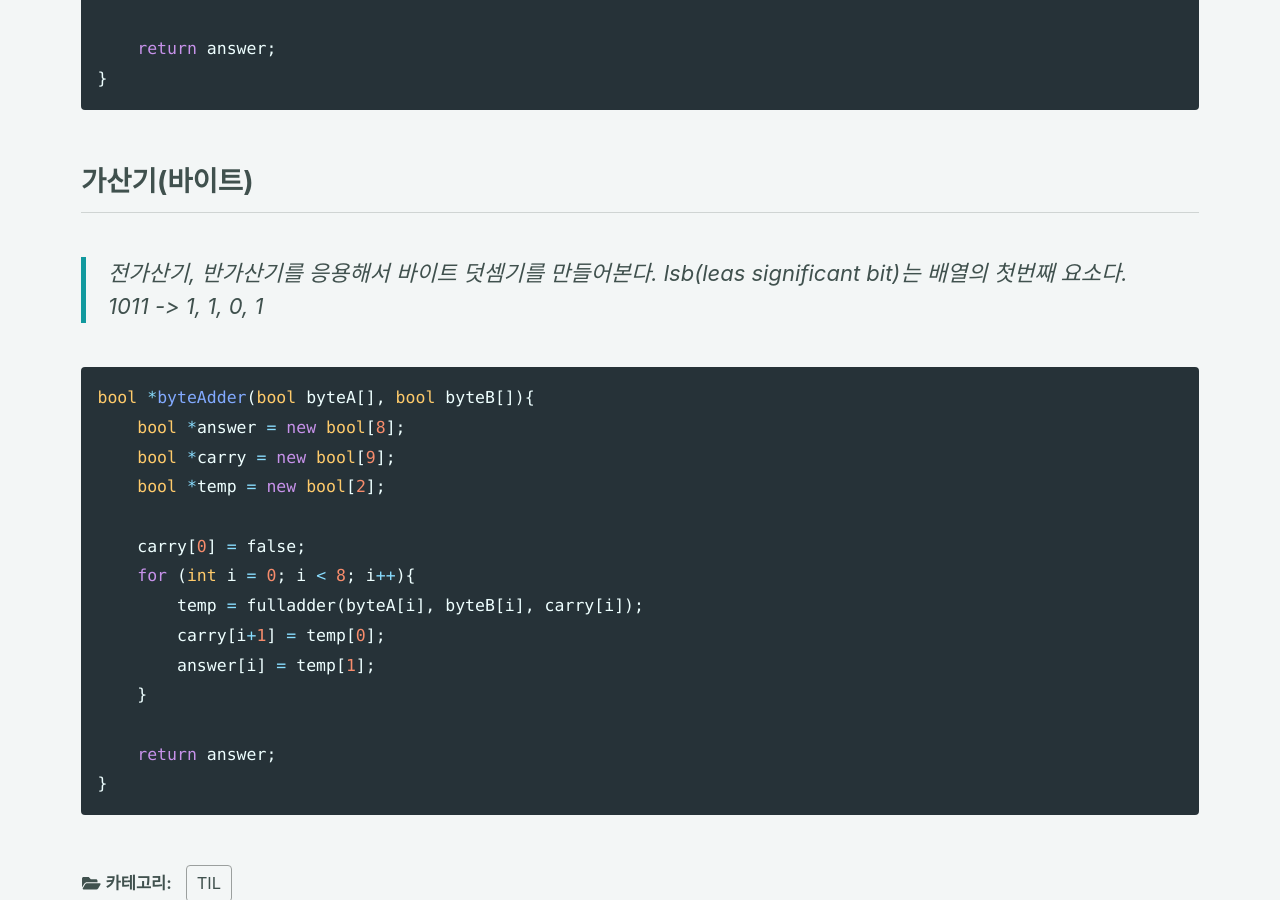
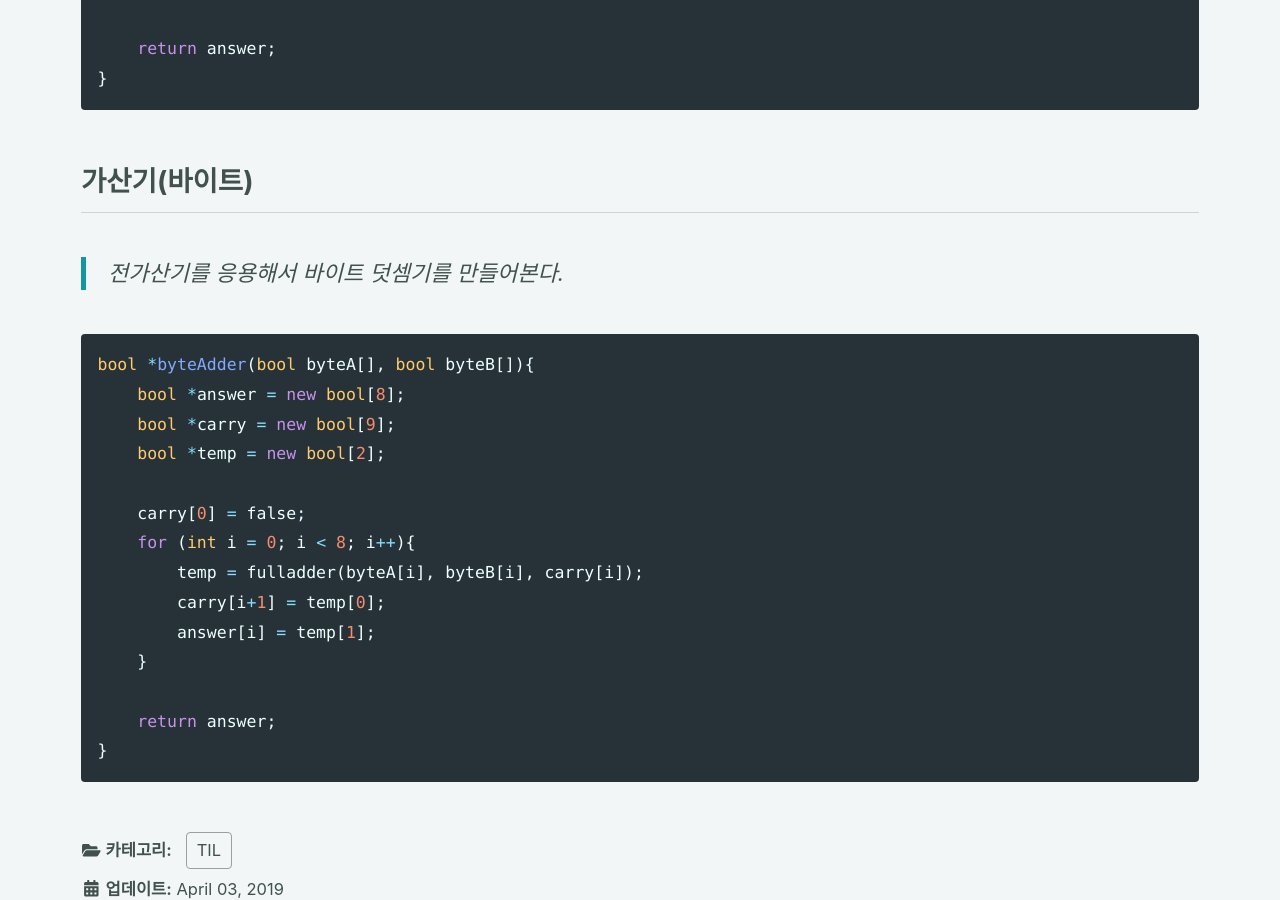
Before and after one commit to andole87/andole87.github.io, a Jekyll site: the page built from _posts/2019-04-03-digital-logic-curcuit.md, in a window 1280 px wide and 900 px high, scrolled down 9223 px. Built offline with Jekyll 4.4.1, drawn with Linux system fonts in a browser that asks for light colours; cached includes are drawn as plain includes; comment, search, counter and statistics services are not loaded.

Commit message:
edit blog

````diff
--- a/_posts/2019-04-03-digital-logic-curcuit.md
+++ b/_posts/2019-04-03-digital-logic-curcuit.md
@@ -148,8 +148,7 @@ bool *fulladder(bool A, bool B, bool carry){
 ```
 
 ## 가산기(바이트)
-> 전가산기, 반가산기를 응용해서 바이트 덧셈기를 만들어본다.
-> lsb(leas significant bit)는 배열의 첫번째 요소다. 1011 -> 1, 1, 0, 1
+> 전가산기를 응용해서 바이트 덧셈기를 만들어본다.
 
 ```cpp
 bool *byteAdder(bool byteA[], bool byteB[]){
````
